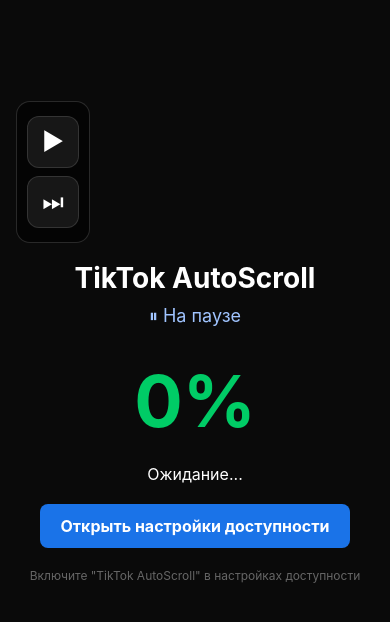
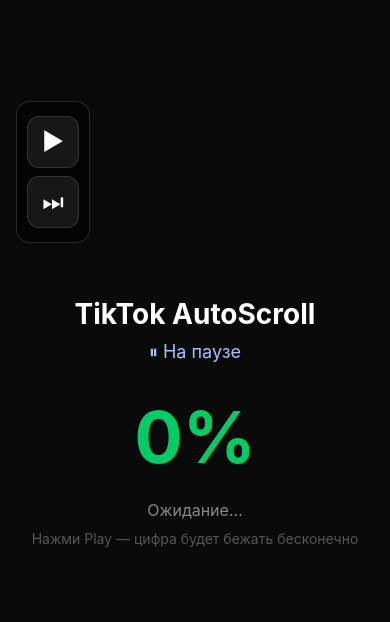
Before and after one commit to bavi1776ktor-oss/tiktok-autoscroll, a React Native app: screen / in a window 390 px wide. Shown: the top 622 px of the page. Built offline with nearby package versions, Linux system fonts and the light colour scheme.

Commit message:
Update App.js

```diff
--- a/App.js
+++ b/App.js
@@ -1,76 +1,61 @@
-import React, { useState, useEffect, useRef } from 'react';
+import React, { useState, useRef } from 'react';
 import {
   View,
   Text,
   TouchableOpacity,
   StyleSheet,
   Dimensions,
-  Linking,
-  Platform,
 } from 'react-native';
-import { NativeModules, NativeEventEmitter } from 'react-native';
 
 const { height } = Dimensions.get('window');
-const { AccessibilityModule } = NativeModules;
-const eventEmitter = new NativeEventEmitter(AccessibilityModule);
 
 export default function App() {
   const [isPlaying, setIsPlaying] = useState(false);
   const [progress, setProgress] = useState(0);
-  const [isServiceRunning, setIsServiceRunning] = useState(false);
-  const [statusText, setStatusText] = useState('Ожидание...');
+  const intervalRef = useRef(null);
 
-  useEffect(() => {
-    // Слушаем события от Accessibility Service
-    const subscription = eventEmitter.addListener('onProgressUpdate', (event) => {
-      setProgress(event.progress);
-    });
+  const startProgress = () => {
+    if (intervalRef.current) clearInterval(intervalRef.current);
+    setProgress(0);
 
-    const resetSubscription = eventEmitter.addListener('onProgressReset', () => {
-      if (isPlaying) {
-        setStatusText('Свайп!');
-        setTimeout(() => setStatusText('Слежу за бегунком...'), 500);
-      }
-    });
-
-    const adSubscription = eventEmitter.addListener('onAdDetected', () => {
-      setStatusText('Реклама! Свайп...');
-    });
-
-    return () => {
-      subscription.remove();
-      resetSubscription.remove();
-      adSubscription.remove();
-    };
-  }, [isPlaying]);
+    intervalRef.current = setInterval(() => {
+      setProgress(prev => {
+        const next = prev + 1;
+        if (next >= 100) {
+          return 0;
+        }
+        return next;
+      });
+    }, 50);
+  };
 
   const togglePlay = () => {
     const newState = !isPlaying;
     setIsPlaying(newState);
 
     if (newState) {
-      setStatusText('Запуск сервиса...');
-      AccessibilityModule.startService();
-      setIsServiceRunning(true);
-      setStatusText('Слежу за бегунком...');
+      if (intervalRef.current) clearInterval(intervalRef.current);
+      startProgress();
     } else {
-      AccessibilityModule.stopService();
-      setIsServiceRunning(false);
+      if (intervalRef.current) {
+        clearInterval(intervalRef.current);
+        intervalRef.current = null;
+      }
       setProgress(0);
-      setStatusText('Ожидание...');
     }
   };
 
   const handleSkip = () => {
-    AccessibilityModule.performSwipe();
     if (isPlaying) {
-      setStatusText('Пропуск...');
-      setTimeout(() => setStatusText('Слежу за бегунком...'), 500);
+      if (intervalRef.current) {
+        clearInterval(intervalRef.current);
+        intervalRef.current = null;
+      }
+      setProgress(0);
+      startProgress();
+    } else {
+      setProgress(0);
     }
-  };
-
-  const openAccessibilitySettings = () => {
-    Linking.openSettings();
   };
 
   return (
@@ -78,26 +63,18 @@
       <View style={styles.content}>
         <Text style={styles.title}>TikTok AutoScroll</Text>
         <Text style={styles.subtitle}>
-          {isPlaying ? '▶ Активен' : '⏸ На паузе'}
+          {isPlaying ? '▶ Воспроизведение...' : '⏸ На паузе'}
         </Text>
 
         <Text style={styles.progressBig}>
-          {Math.round(progress)}%
+          {progress}%
         </Text>
 
-        <Text style={styles.statusText}>{statusText}</Text>
-
-        <TouchableOpacity
-          style={styles.settingsButton}
-          onPress={openAccessibilitySettings}
-        >
-          <Text style={styles.settingsButtonText}>
-            Открыть настройки доступности
-          </Text>
-        </TouchableOpacity>
-
+        <Text style={styles.debugText}>
+          {isPlaying ? 'Слежу за бегунком...' : 'Ожидание...'}
+        </Text>
         <Text style={styles.hintText}>
-          Включите "TikTok AutoScroll" в настройках доступности
+          Нажми Play — цифра будет бежать бесконечно
         </Text>
       </View>
 
@@ -150,28 +127,15 @@
     color: '#00cc66',
     marginBottom: 20,
   },
-  statusText: {
+  debugText: {
     fontSize: 16,
-    color: '#ffffff',
-    marginBottom: 20,
-  },
-  settingsButton: {
-    backgroundColor: '#1a73e8',
-    paddingHorizontal: 20,
-    paddingVertical: 12,
-    borderRadius: 8,
+    color: '#888888',
     marginBottom: 10,
   },
-  settingsButtonText: {
-    color: '#ffffff',
-    fontSize: 16,
-    fontWeight: 'bold',
-  },
   hintText: {
-    fontSize: 12,
-    color: '#666666',
+    fontSize: 14,
+    color: '#555555',
     textAlign: 'center',
-    marginTop: 10,
   },
   floatingPanel: {
     position: 'absolute',
```
